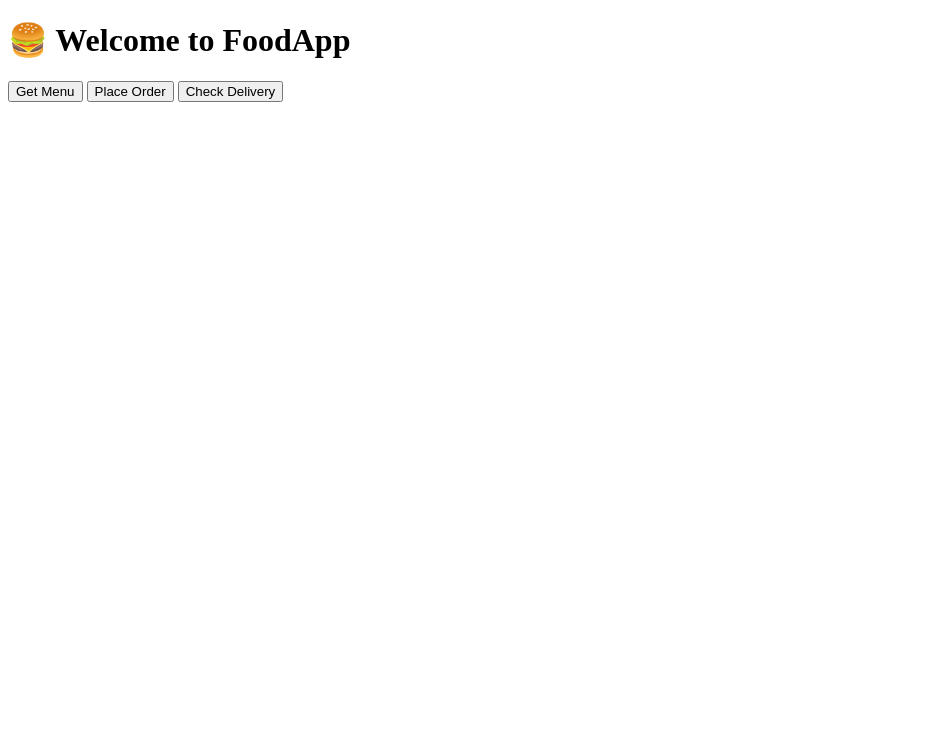
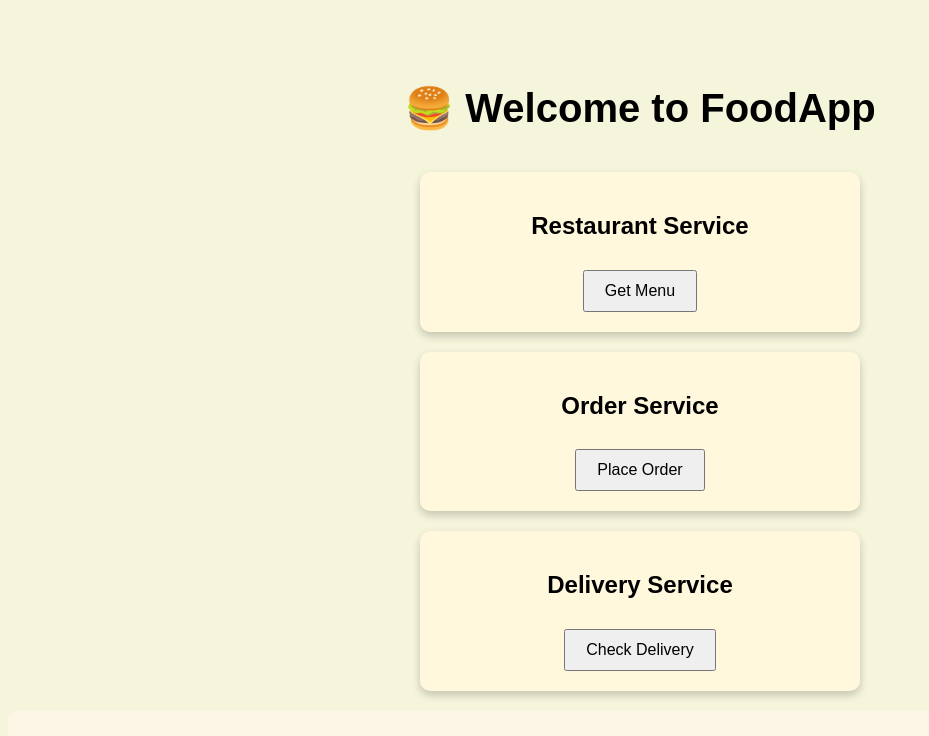
Before and after one commit to Nighedhana09/foodapp, a plain HTML site: page frontend/index.html in a window 1280 px wide. Shown: the whole page, without its empty margins (0-929 px from the left). Drawn offline with Linux system fonts and the light colour scheme.

Commit message:
Update index.html

```diff
--- a/frontend/index.html
+++ b/frontend/index.html
@@ -3,12 +3,65 @@
 <head>
     <meta charset="UTF-8">
     <title>FoodApp Frontend</title>
+    <style>
+        body {
+            background-color: beige;
+            font-family: Arial, sans-serif;
+            text-align: center;
+            padding-top: 50px;
+        }
+
+        h1 {
+            text-align: center;
+            margin-bottom: 40px;
+            font-size: 2.5em;
+        }
+
+        .card {
+            background-color: #fff8dc;
+            border-radius: 10px;
+            box-shadow: 0 4px 8px rgba(0,0,0,0.2);
+            padding: 20px;
+            margin: 20px auto;
+            max-width: 400px;
+            text-align: center;
+        }
+
+        button {
+            padding: 10px 20px;
+            font-size: 16px;
+            cursor: pointer;
+            margin-top: 10px;
+        }
+
+        pre {
+            margin-top: 20px;
+            text-align: left;
+            background-color: #fdf5e6;
+            padding: 15px;
+            border-radius: 8px;
+            overflow-x: auto;
+        }
+    </style>
 </head>
 <body>
     <h1>🍔 Welcome to FoodApp</h1>
-    <button onclick="getMenu()">Get Menu</button>
-    <button onclick="createOrder()">Place Order</button>
-    <button onclick="getDeliveryStatus()">Check Delivery</button>
+
+    <div class="card">
+        <h2>Restaurant Service</h2>
+        <button onclick="getMenu()">Get Menu</button>
+    </div>
+
+    <div class="card">
+        <h2>Order Service</h2>
+        <button onclick="createOrder()">Place Order</button>
+    </div>
+
+    <div class="card">
+        <h2>Delivery Service</h2>
+        <button onclick="getDeliveryStatus()">Check Delivery</button>
+    </div>
+
     <pre id="output"></pre>
 
     <script>
```
